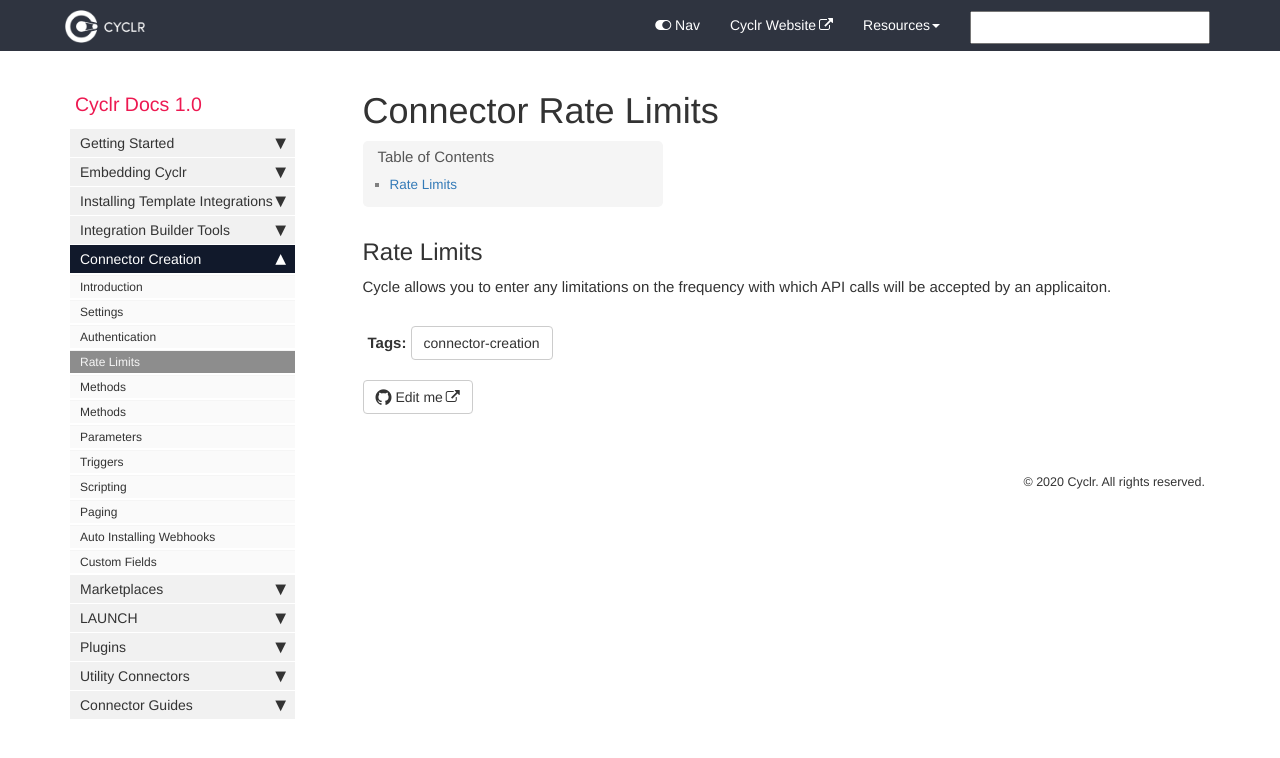
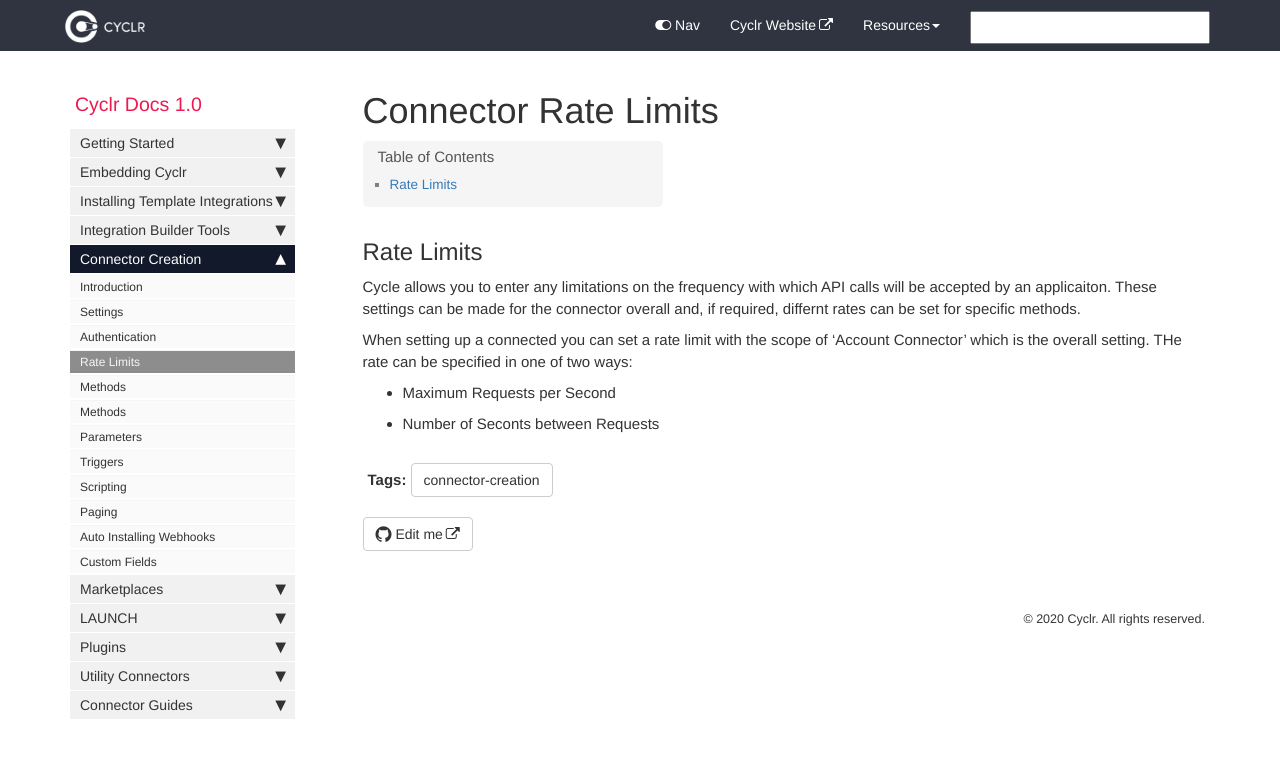
Before and after one commit to sneakysneak/docs, a Jekyll site: the page built from pages/custom-connectors/04-rate-limits.md, in a window 1280 px wide. Shown: the top 758 px of the page. Built offline with Jekyll 4.4.1, drawn with Linux system fonts in a browser that asks for light colours; nearby versions of some CDN libraries; comment, search, counter and statistics services are not loaded.

Commit message:
Update 04-rate-limits.md

```diff
--- a/pages/custom-connectors/04-rate-limits.md
+++ b/pages/custom-connectors/04-rate-limits.md
@@ -7,4 +7,9 @@ tags: [connector-creation]
 
 ## Rate Limits
 
-Cycle allows you to enter any limitations on the frequency with which API calls will be accepted by an applicaiton.
+Cycle allows you to enter any limitations on the frequency with which API calls will be accepted by an applicaiton.  These settings can be made for the connector overall and, if required, differnt rates can be set for specific methods.
+
+When setting up a connected you can set a rate limit with the scope of 'Account Connector' which is the overall setting.  THe rate can be specified in one of two ways:
+
+* Maximum Requests per Second
+* Number of Seconts between Requests
```
